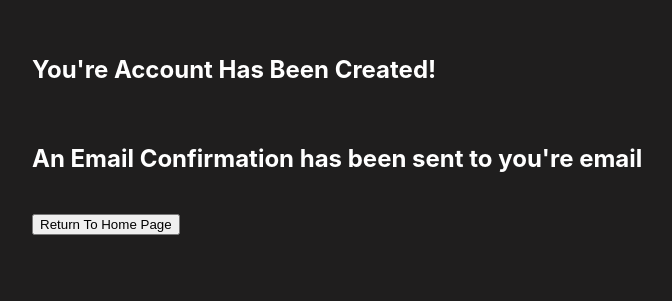
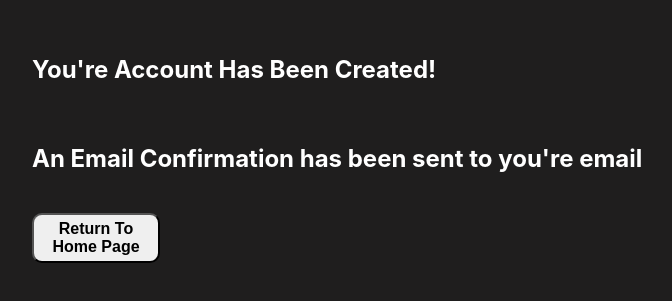
Before and after one commit to GitSeaBass/CinemaEBooking, a React (Create React App) app in the folder Frontend/cinema-ebooking/: page /confirmwindow in a window 1280 px wide. Shown: the part 137-438 px from the top of the page, without its empty margins (288-960 px from the left). Built offline with nearby package versions, Linux system fonts and the light colour scheme.

Commit message:
create account changes

```diff
--- a/Frontend/cinema-ebooking/src/components/Checkout.js
+++ b/Frontend/cinema-ebooking/src/components/Checkout.js
@@ -69,6 +69,8 @@ function Checkout(props) {
                 <input type='text' required></input><br/>
                 <label>Address</label><br/>
                 <input type='text' required></input><br/>
+                <label>Promo Code</label><br/>
+                <input type='text'></input><br/>
                 <input type='submit' className='checkoutbutton' onClick={clickCheckout} value={'Checkout'}></input>
             </form>
             <button className='cancelbutton' onClick={cancel}>Cancel</button>
--- a/Frontend/cinema-ebooking/src/components/ConfirmationWindow.css
+++ b/Frontend/cinema-ebooking/src/components/ConfirmationWindow.css
@@ -9,3 +9,18 @@
     font-size: 1.5em;
     color: white;
 }
+
+.returnhomebutton {
+    width: 20%;
+    height: 50px;
+    border-radius: 10px;
+    font-weight: bold;
+    font-size: 1em;
+    transition: 0.2s;
+    cursor: pointer;
+}
+
+.returnhomebutton:hover {
+    transition: 0.2s;
+    background-color: gray;
+}
--- a/Frontend/cinema-ebooking/src/components/ConfirmationWindow.js
+++ b/Frontend/cinema-ebooking/src/components/ConfirmationWindow.js
@@ -14,7 +14,7 @@ function ConfirmationWindow() {
             <br></br>
             <h2>An Email Confirmation has been sent to you're email</h2>
             <br></br>
-                <button className='' onClick={goHome}>Return To Home Page</button>
+            <button className='returnhomebutton' onClick={goHome}>Return To Home Page</button>
         </div>
     )
 }
--- a/Frontend/cinema-ebooking/src/components/CreateAccountPage.css
+++ b/Frontend/cinema-ebooking/src/components/CreateAccountPage.css
@@ -17,7 +17,7 @@
 }
 
 .create-input {
-    margin-bottom: 22%;
+    margin-bottom: 12%;
     border-radius: 5px;
     width: 80%;
     height: 30px;
--- a/Frontend/cinema-ebooking/src/components/CreateAccountPage.js
+++ b/Frontend/cinema-ebooking/src/components/CreateAccountPage.js
@@ -23,7 +23,7 @@ function CreateAccountPage(props) {
     function onSubmit() {
         if(password1 === password2) {
             props.setUser(email);
-            navigate('/');
+            navigate('/confirmwindow');
         } else {
             alert('Passwords Do NOT Match!')
         }
@@ -40,7 +40,9 @@ function CreateAccountPage(props) {
                     <input type='password' className='create-input' onChange={addPassword1} required></input><br/>
                     <label>Confirm Password</label><br/>
                     <input type='password' className='create-input' onChange={addPassword2} required></input><br/>
-                    <input type='submit' className='create-submit'></input>
+                    <label>Register for Promotions</label><br/>
+                    <input type='checkbox' className='create-input'></input><br/>
+                    <input type='submit' value='Create Account' className='create-submit'></input>
                 </form>
             </div>
             <h4 className='create-account-question'>Already Have an Account?</h4>
--- a/Frontend/cinema-ebooking/src/components/SelectSeats.js
+++ b/Frontend/cinema-ebooking/src/components/SelectSeats.js
@@ -24,7 +24,7 @@ function SelectSeats(props) {
         },
         {
             seat: '5',
-            status: 'taken'
+            status: 'open'
         },
         {
             seat: '6',
```
